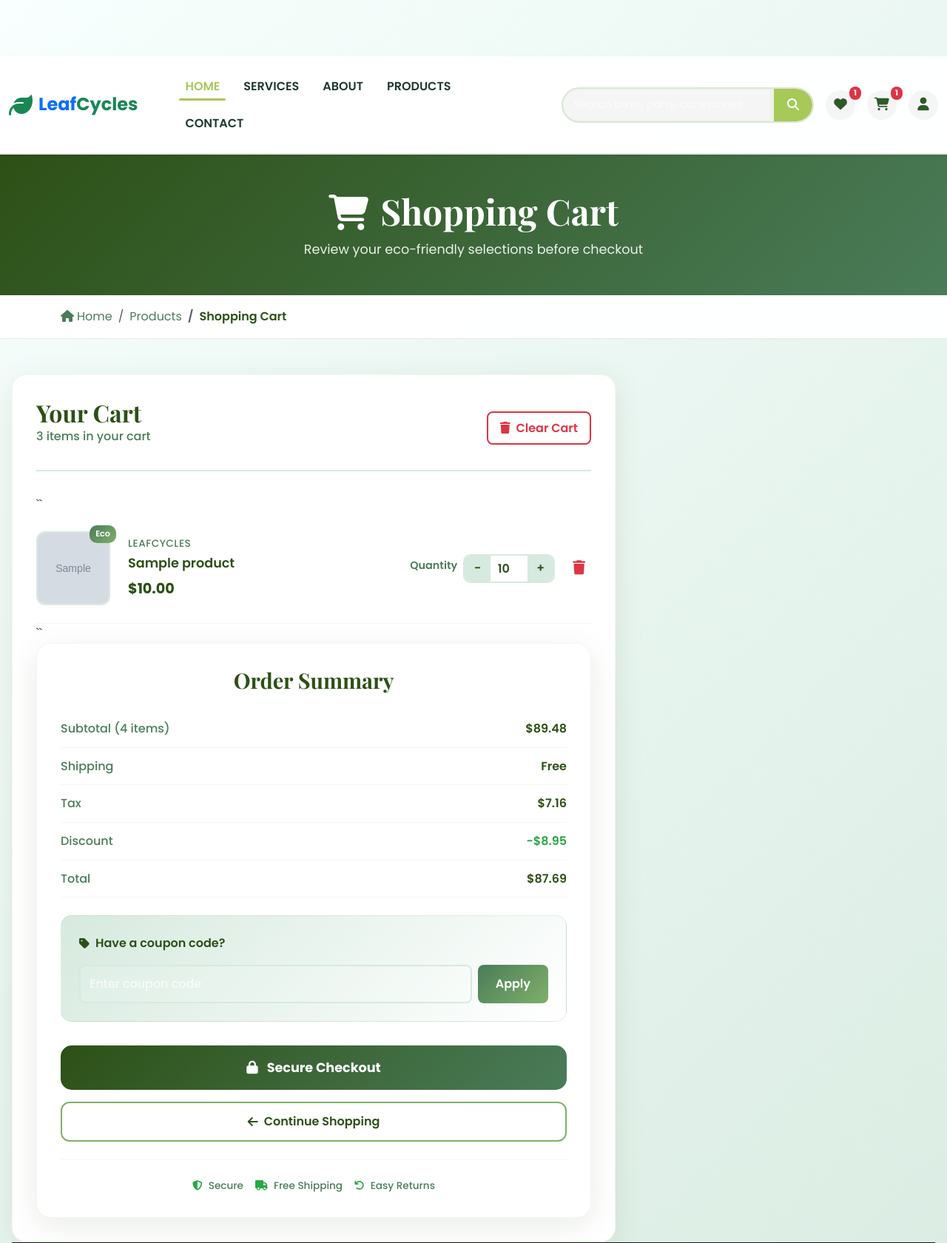
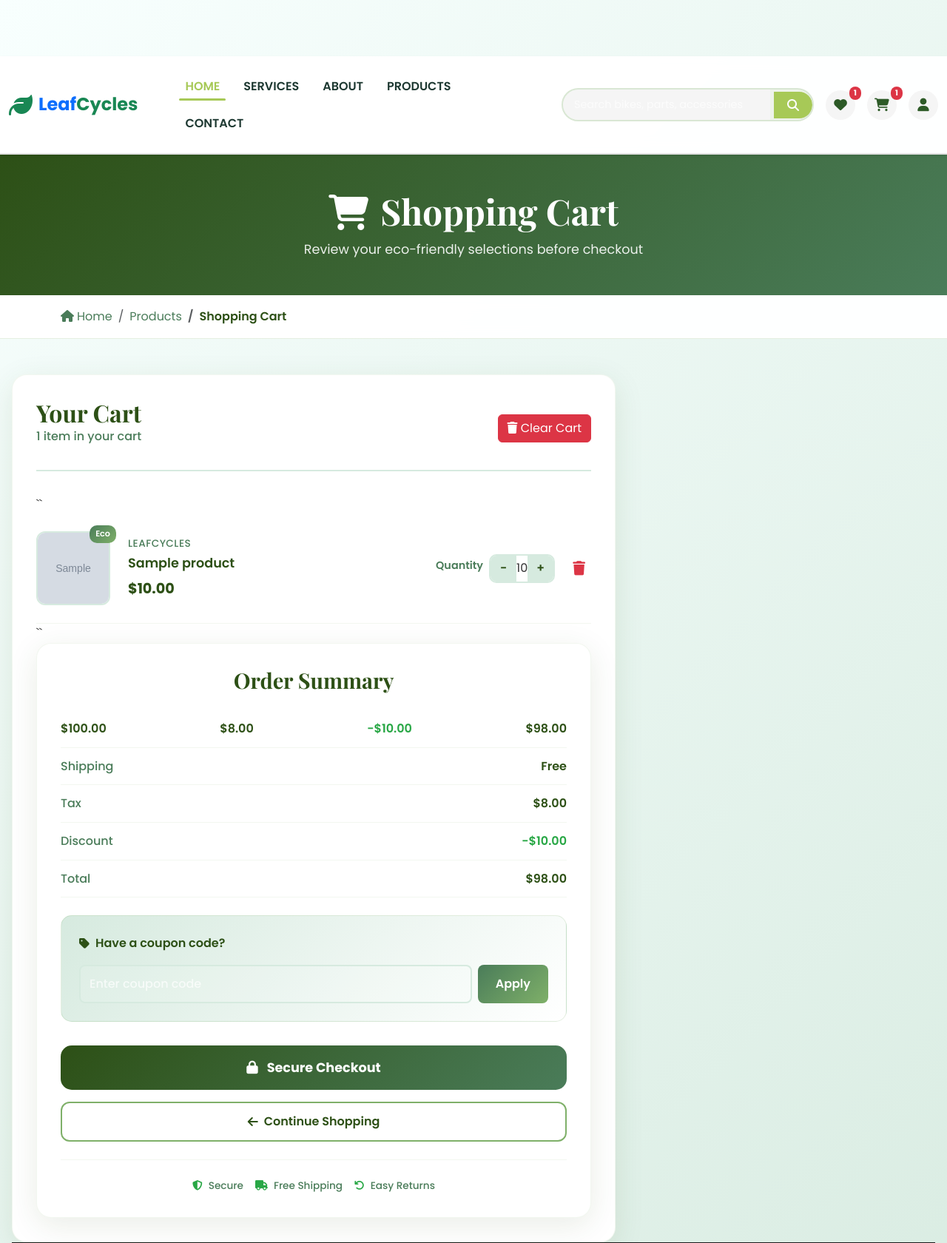
Before and after one commit to Ashvi0809/-LeafCycles, a Django app: page /cart/ in a window 1280 px wide. Shown: the top 1680 px of the page at 74% size. Run offline with Django 5.2, Linux system fonts and the light colour scheme; a user stored in the database is signed in; tables that the repository leaves empty hold one stand-in row (values such as "Sample post"); grey boxes marked "Sample" are stand-in pictures.

Commit message:
Contactss

```diff
--- a/plantsapp/templates/plantsapp/cart.html
+++ b/plantsapp/templates/plantsapp/cart.html
@@ -1,4 +1,6 @@
 {% load static %}
+{% csrf_token %}
+
 <!DOCTYPE html>
 <html lang="en">
 <head>
@@ -671,12 +673,14 @@
                 <div class="cart-header">
                     <div>
                         <h2 class="cart-title">Your Cart</h2>
-                        <p class="cart-count">3 items in your cart</p>
+                        <p class="cart-count">{{ cart_items|length }} item{{ cart_items|length|pluralize:"s" }} in your cart</p>
                     </div>
-                    <button class="clear-cart-btn" onclick="clearCart()">
-                        <i class="fas fa-trash me-1"></i>
-                        Clear Cart
-                    </button>
+                    <form method="POST" action="{% url 'clear_cart' %}">
+  {% csrf_token %}
+  <button type="submit" id="clear-cart-btn" class="btn btn-danger">
+    <i class="fas fa-trash"></i> Clear Cart
+  </button>
+</form>
                 </div>
         ``             {% for item in cart_items %}
         <div class="cart-item">
@@ -694,17 +698,17 @@
             <h3 class="item-name">{{ item.product.name }}</h3>
             <div class="item-price">${{ item.product.price }}</div>
           </div>
+        <div class="quantity-controls">
+          <div class="quantity-label">Quantity</div>
+          <div class="quantity-wrapper">
+            <button class="qty-btn decrease-btn" data-product-id="{{ item.product.id }}">−</button>
+            <span class="qty-display">{{ item.quantity }}</span>
+            <button class="qty-btn increase-btn" data-product-id="{{ item.product.id }}">+</button>
+          </div>
+        </div>
 
-          <div class="quantity-controls">
-            <div class="quantity-label">Quantity</div>
-            <div class="quantity-wrapper">
-              <button class="qty-btn" onclick="decreaseQuantity({{ item.id }})">-</button>
-              <input type="number" class="qty-input" value="{{ item.quantity }}" min="1" id="qty-{{ item.id }}">
-              <button class="qty-btn" onclick="increaseQuantity({{ item.id }})">+</button>
-            </div>
-          </div>
 
-          <button class="remove-item-btn" onclick="removeItem({{ item.id }})">
+         <button class="remove-item-btn" data-product-id="{{ item.product.id }}">
             <i class="fas fa-trash"></i>
           </button>
         </div>
@@ -716,8 +720,10 @@
                 <h3 class="summary-title">Order Summary</h3>
 
                 <div class="summary-row">
-                    <span class="summary-label">Subtotal (4 items)</span>
-                    <span class="summary-value">$89.48</span>
+                   <span class="summary-value">${{ subtotal }}</span>
+                    <span class="summary-value">${{ tax }}</span>
+                    <span class="summary-value discount-value">-${{ discount }}</span>
+                    <span class="summary-value">${{ total }}</span>
                 </div>
 
                 <div class="summary-row">
@@ -727,17 +733,17 @@
 
                 <div class="summary-row">
                     <span class="summary-label">Tax</span>
-                    <span class="summary-value">$7.16</span>
+                    <span class="summary-value">${{ tax }}</span>
                 </div>
 
                 <div class="summary-row">
                     <span class="summary-label">Discount</span>
-                    <span class="summary-value discount-value">-$8.95</span>
+                    <span class="summary-value discount-value">-${{ discount }}</span>
                 </div>
 
                 <div class="summary-row">
                     <span class="summary-label">Total</span>
-                    <span class="summary-value">$87.69</span>
+                    <span class="summary-value">${{ total }}</span>
                 </div>
 
                 <!-- Coupon Section -->
@@ -919,3 +925,140 @@
     </script>
 </body>
 </html>
+<script>
+  document.addEventListener("DOMContentLoaded", () => {
+
+    // Increase Quantity
+    document.querySelectorAll(".increase-btn").forEach(btn => {
+      btn.addEventListener("click", () => {
+        const productId = btn.getAttribute("data-product-id");
+        updateQuantity(productId, "increase");
+      });
+    });
+
+    // Decrease Quantity
+    document.querySelectorAll(".decrease-btn").forEach(btn => {
+      btn.addEventListener("click", () => {
+        const productId = btn.getAttribute("data-product-id");
+        updateQuantity(productId, "decrease");
+      });
+    });
+
+    // Delete Item
+    document.querySelectorAll(".delete-btn").forEach(btn => {
+      btn.addEventListener("click", () => {
+        const productId = btn.getAttribute("data-product-id");
+        fetch(`/cart/delete/${productId}/`, {
+          method: "POST",
+          headers: {
+            "X-CSRFToken": getCSRFToken(),
+          }
+        }).then(() => location.reload());
+      });
+    });
+
+    // Clear Cart
+    const clearBtn = document.getElementById("clear-cart");
+    if (clearBtn) {
+      clearBtn.addEventListener("click", () => {
+        fetch(`/cart/clear/`, {
+          method: "POST",
+          headers: {
+            "X-CSRFToken": getCSRFToken(),
+          }
+        }).then(() => location.reload());
+      });
+    }
+
+    // Helper to update quantity
+    function updateQuantity(productId, action) {
+      fetch(`/cart/update/${productId}/`, {
+        method: "POST",
+        headers: {
+          "X-CSRFToken": getCSRFToken(),
+          "Content-Type": "application/x-www-form-urlencoded",
+        },
+        body: `action=${action}`
+      }).then(() => location.reload());
+    }
+
+    // Helper to get CSRF token from cookie
+    function getCSRFToken() {
+      const cookie = document.cookie.match(/csrftoken=([\w-]+)/);
+      return cookie ? cookie[1] : "";
+    }
+
+  });
+</script>
+<script>
+function getCookie(name) {
+  let cookieValue = null;
+  if (document.cookie && document.cookie !== "") {
+    const cookies = document.cookie.split(";");
+    for (let i = 0; i < cookies.length; i++) {
+      const cookie = cookies[i].trim();
+      if (cookie.substring(0, name.length + 1) === name + "=") {
+        cookieValue = decodeURIComponent(cookie.substring(name.length + 1));
+        break;
+      }
+    }
+  }
+  return cookieValue;
+}
+
+document.querySelectorAll(".remove-item-btn").forEach(button => {
+  button.addEventListener("click", function () {
+    const productId = this.dataset.productId;
+
+    fetch(`/cart/delete/${productId}/`, {
+      method: "POST",
+      headers: {
+        "X-CSRFToken": getCookie("csrftoken"),
+        "Content-Type": "application/json"
+      }
+    })
+    .then(response => response.json())
+    .then(data => {
+      if (data.status === "deleted") {
+        location.reload();
+      } else {
+        alert("Delete failed");
+      }
+    });
+  });
+});
+</script>
+<script>
+function getCookie(name) {
+  let cookieValue = null;
+  if (document.cookie && document.cookie !== "") {
+    const cookies = document.cookie.split(";");
+    for (let i = 0; i < cookies.length; i++) {
+      const cookie = cookies[i].trim();
+      if (cookie.substring(0, name.length + 1) === name + "=") {
+        cookieValue = decodeURIComponent(cookie.substring(name.length + 1));
+        break;
+      }
+    }
+  }
+  return cookieValue;
+}
+
+document.getElementById("clear-cart-btn").addEventListener("click", function () {
+  fetch("/cart/clear/", {
+    method: "POST",
+    headers: {
+      "X-CSRFToken": getCookie("csrftoken"),
+      "Content-Type": "application/json"
+    }
+  })
+  .then(response => response.json())
+  .then(data => {
+    if (data.status === "cleared") {
+      location.reload();
+    } else {
+      alert("Cart could not be cleared.");
+    }
+  });
+});
+</script>
--- a/plantsapp/urls.py
+++ b/plantsapp/urls.py
@@ -20,7 +20,11 @@ from .views import (
     cart_view,
     landing_page,
     rate_product,
-    product_list_by_category
+    product_list_by_category,
+    remove_from_wishlist,
+    update_cart_quantity,
+    delete_cart_item,
+    clear_cart,
 )
 
 urlpatterns = [
@@ -44,6 +48,13 @@ path('products/category/<int:category_id>/',product_list_by_category, name='prod
     path('cart/<int:product_id>/', add_to_cart, name='add_to_cart'),
     path('cart/', cart_view, name='cart'),
     path('rate/<int:product_id>/', rate_product, name='rate_product'),
+    path('wishlist/remove/<int:product_id>/',remove_from_wishlist, name='remove_from_wishlist'),
+    path('cart/update/<int:product_id>/', update_cart_quantity, name='update_cart_quantity'),
+    path('cart/delete/<int:product_id>/', delete_cart_item, name='delete_cart_item'),
+    path('cart/clear/', clear_cart, name='clear_cart'),
+
+    path('api/add-to-cart/<int:product_id>/',add_to_cart, name='add_to_cart'),
+
 
     #  Landing Page
     path('', landing_page, name='landing'),
--- a/plantsapp/views.py
+++ b/plantsapp/views.py
@@ -22,6 +22,7 @@ from .models import ContactMessage
 from .models import Category
 from .models import Product
 from django.contrib.auth.decorators import login_required
+from decimal import Decimal
 
 otp_storage = {}
 
@@ -276,3 +277,64 @@ def product_list_by_category(request, category_id):
         'selected_category': category,
         'categories': categories,
     })
+
+
+@require_POST
+@login_required
+def remove_from_wishlist(request, product_id):
+    WishlistItem.objects.filter(user=request.user, product_id=product_id).delete()
+    return JsonResponse({'status': 'removed'})
+
+from django.views.decorators.http import require_POST
+
+@require_POST
+@login_required
+def update_cart_quantity(request, product_id):
+    action = request.POST.get("action")
+    cart_item = CartItem.objects.filter(user=request.user, product_id=product_id).first()
+
+    if not cart_item:
+        return JsonResponse({'error': 'Item not found'}, status=404)
+
+    if action == 'increase':
+        cart_item.quantity += 1
+        cart_item.save()
+    elif action == 'decrease':
+        cart_item.quantity -= 1
+        if cart_item.quantity <= 0:
+            cart_item.delete()
+        else:
+            cart_item.save()
+
+    return JsonResponse({'status': 'success', 'quantity': cart_item.quantity if cart_item.pk else 0})
+
+
+@require_POST
+@login_required
+def delete_cart_item(request, product_id):
+    CartItem.objects.filter(user=request.user, product_id=product_id).delete()
+    return JsonResponse({'status': 'deleted'})
+
+
+
+@login_required
+def clear_cart(request):
+    if request.method == 'POST':
+        CartItem.objects.filter(user=request.user).delete()
+        return redirect('cart')
+    return redirect('cart')
+
+def cart_view(request):
+    cart_items = CartItem.objects.filter(user=request.user)
+    subtotal = sum(item.product.price * item.quantity for item in cart_items)
+    tax = round(subtotal * Decimal("0.08"), 2)
+    discount = round(subtotal * Decimal("0.1"), 2)
+    total = round(subtotal + tax - discount, 2)
+
+    return render(request, 'plantsapp/cart.html', {
+        'cart_items': cart_items,
+        'subtotal': subtotal,
+        'tax': tax,
+        'discount': discount,
+        'total': total,
+    })
```
Also changed, not shown: plantsapp/templates/plantsapp/wishlist.html (+53 -8 lines).
